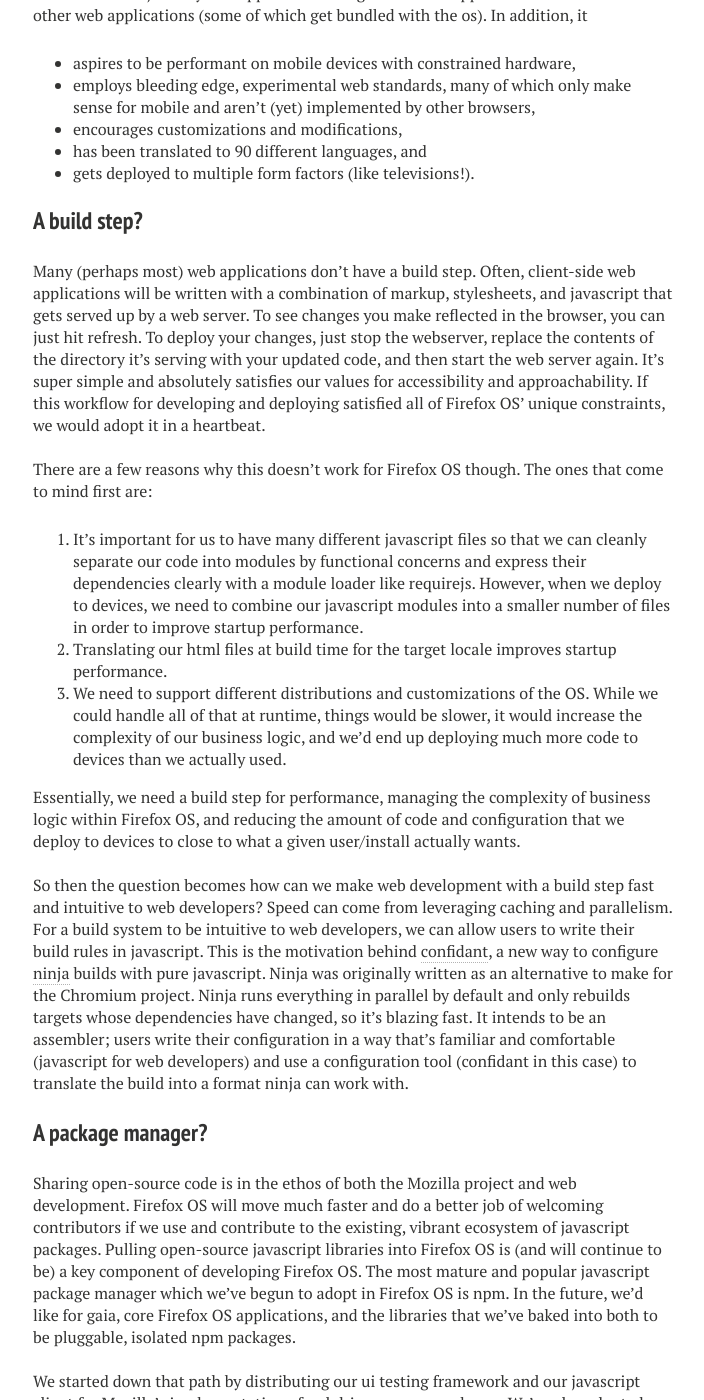
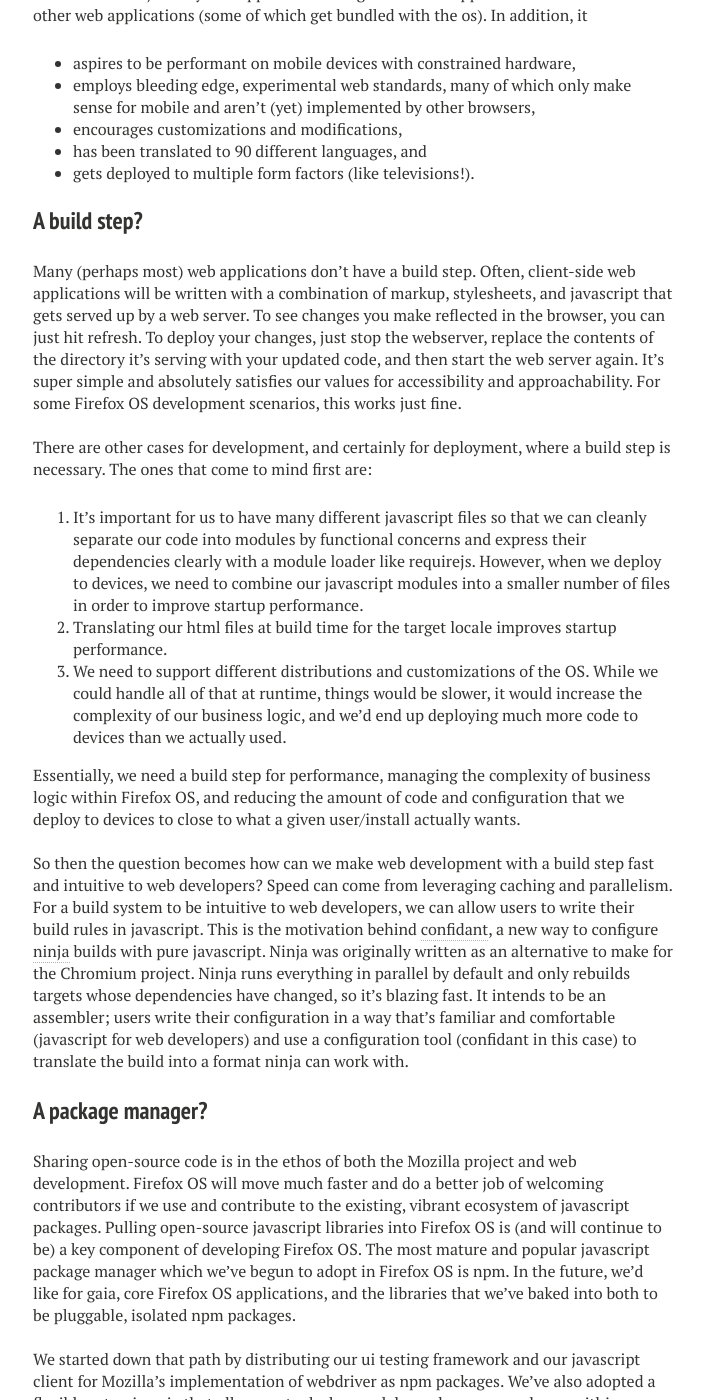
Before and after one commit to lambdabaa/gaye.github.io, a Jekyll site: the page built from _posts/2015-07-17-the-future-of-building-and-testing-firefox-os.markdown, in a window 1280 px wide and 1400 px high, scrolled down 473 px. Shown: the whole window, without its empty margins (287-991 px from the left). Built offline with Jekyll 4.4.1, drawn with Linux system fonts in a browser that asks for light colours; nearby versions of some CDN libraries; some of the changed text lies outside the part shown.

Commit message:
Respond to @jrburke feedback - thanks!

```diff
--- a/_posts/2015-07-17-the-future-of-building-and-testing-firefox-os.markdown
+++ b/_posts/2015-07-17-the-future-of-building-and-testing-firefox-os.markdown
@@ -40,12 +40,11 @@ To see changes you make reflected in the browser, you can just
 hit refresh. To deploy your changes, just stop the webserver, replace
 the contents of the directory it's serving with your updated code, and
 then start the web server again. It's super simple and absolutely
-satisfies our values for accessibility and approachability. If this
-workflow for developing and deploying satisfied all of Firefox OS'
-unique constraints, we would adopt it in a heartbeat.
+satisfies our values for accessibility and approachability. For some
+Firefox OS development scenarios, this works just fine.
 <br /><br />
-There are a few reasons why this doesn't work for Firefox OS though.
-The ones that come to mind first are:
+There are other cases for development, and certainly for deployment,
+where a build step is necessary. The ones that come to mind first are:
 
 1. It's important for us to have many different javascript files so that
    we can cleanly separate our code into modules by functional concerns
@@ -102,17 +101,6 @@ OS and enable the swappable module mixing and matching web developers love.
 
 ### Testing?
 
-Building an open-source, web operating system is a tremendous and ambitious
-endeavor that requires a lot of input from a lot of people. When one
-person is writing a single module, it might not be too difficult to
-identify how changes to the code impact existing functionality. When
-600 people (hopefully many more in the future) people are writing and
-connecting hundreds of modules that are going to be deployed in 90
-different languages across multiple form factors, the equation
-becomes a bit more nuanced. There's a real need in open-source projects
-of Firefox OS' scope to write tests that persist developers' expectations
-for how the software we write should work in code.
-<br /><br />
 In Firefox OS, we're primarily focused on two kinds of tests: unit and
 ui tests. We've adopted and contributed to mocha, one of the most widely
 used javascript testing frameworks, for our testing needs. Most web
```
Also changed, not shown: other parts of _posts/2015-07-17-the-future-of-building-and-testing-firefox-os.markdown (+5 -3 lines).
